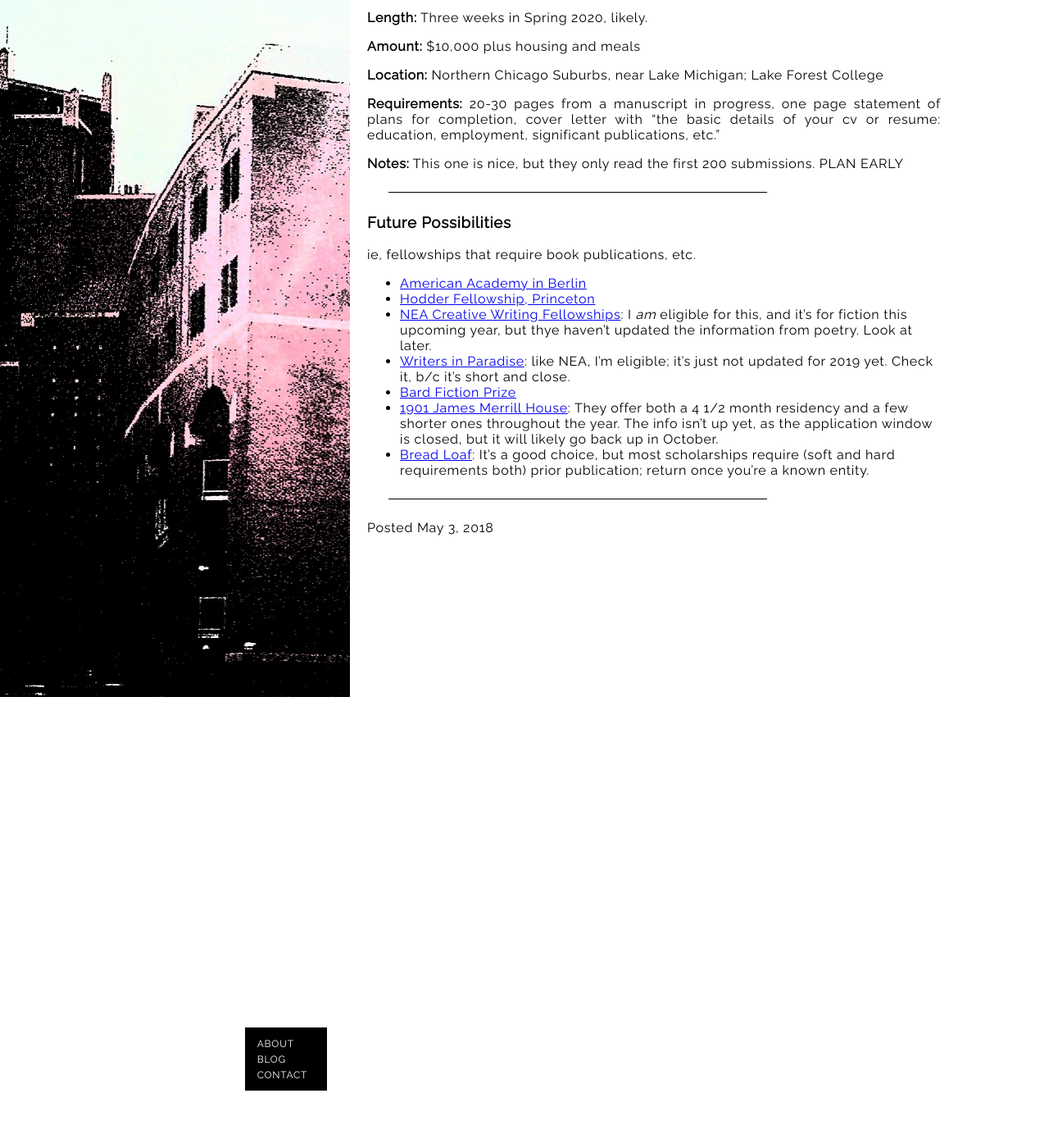
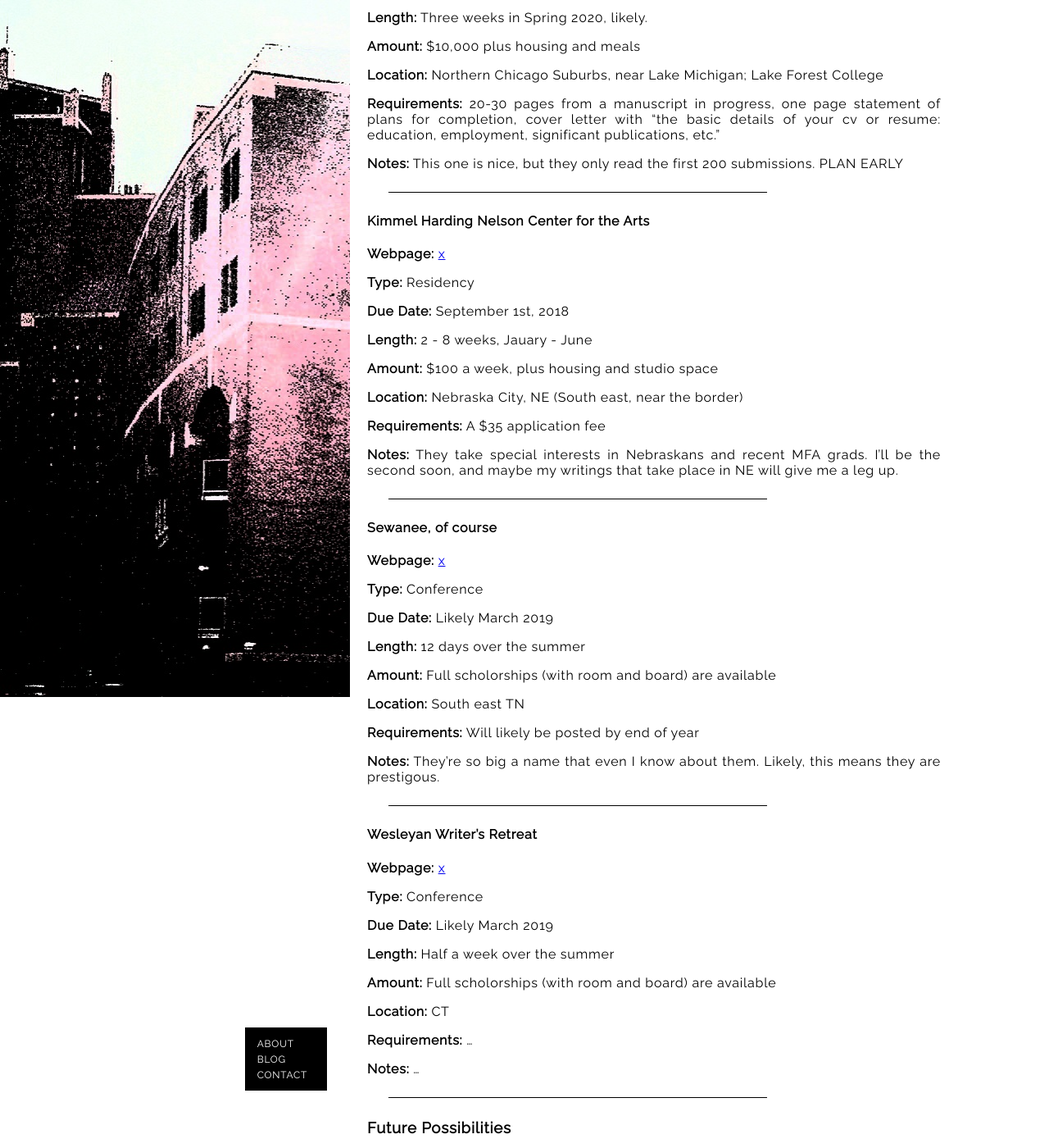
Before and after one commit to towercity/author-webpage, a Jekyll site: the page built from _posts/2018-05-03-fellowships-grants.md, in a window 1280 px wide and 1400 px high, scrolled down 1541 px. Shown: the whole window at 82% size. Built offline with Jekyll 4.4.1, drawn with Linux system fonts in a browser that asks for light colours; some web fonts are replaced.

Commit message:
Add more fellowships

```diff
--- a/_posts/2018-05-03-fellowships-grants.md
+++ b/_posts/2018-05-03-fellowships-grants.md
@@ -76,6 +76,66 @@ __Notes:__ This one is nice, but they only read the first 200 submissions. PLAN
 
 ---
 
+#### Kimmel Harding Nelson Center for the Arts ####
+
+__Webpage:__ [x](http://www.khncenterforthearts.org/application_process.php)
+
+__Type:__ Residency
+
+__Due Date:__ September 1st, 2018
+
+__Length:__ 2 - 8 weeks, Jauary - June
+
+__Amount:__ $100 a week, plus housing and studio space
+
+__Location:__ Nebraska City, NE (South east, near the border)
+
+__Requirements:__ A $35 application fee
+
+__Notes:__ They take special interests in Nebraskans and recent MFA grads. I'll be the second soon, and maybe my writings that take place in NE will give me a leg up.
+
+---
+
+#### Sewanee, of course ####
+
+__Webpage:__ [x](http://sewaneewriters.org/apply/)
+
+__Type:__ Conference
+
+__Due Date:__ Likely March 2019
+
+__Length:__ 12 days over the summer
+
+__Amount:__ Full scholorships (with room and board) are available
+
+__Location:__ South east TN
+
+__Requirements:__ Will likely be posted by end of year
+
+__Notes:__ They're so big a name that even I know about them. Likely, this means they are prestigous.
+
+---
+
+#### Wesleyan Writer's Retreat ####
+
+__Webpage:__ [x](http://www.wesleyan.edu/writing/conference/scholarship.html)
+
+__Type:__ Conference
+
+__Due Date:__ Likely March 2019
+
+__Length:__ Half a week over the summer
+
+__Amount:__ Full scholorships (with room and board) are available
+
+__Location:__ CT
+
+__Requirements:__ ...
+
+__Notes:__ ...
+
+---
+
 ### Future Possibilities ###
 ie, fellowships that require book publications, etc.
 
```
